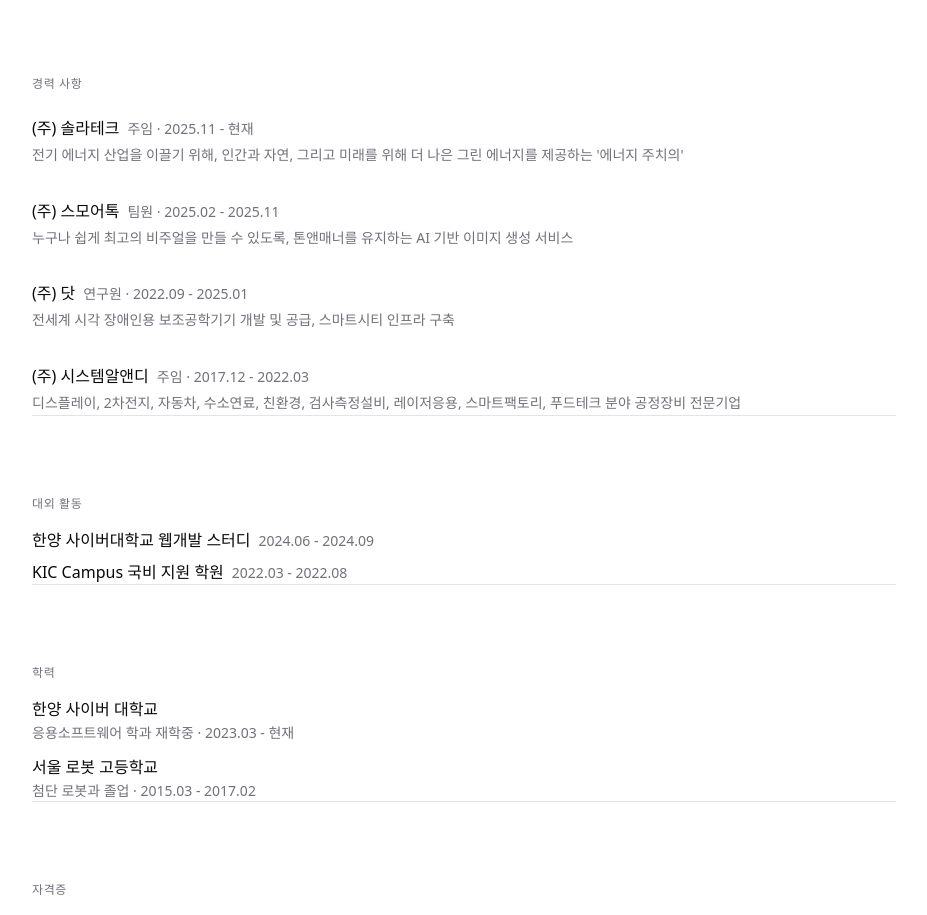
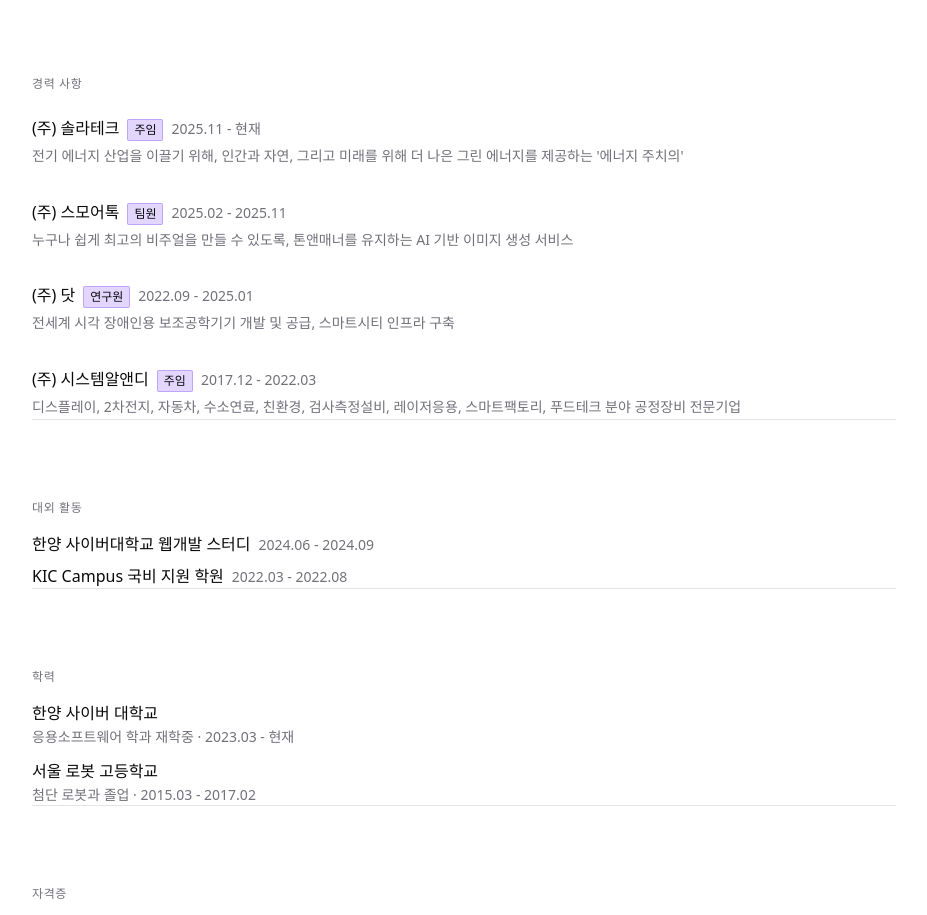
Before and after one commit to oobg/site, a React (Vite) app: page /about in a window 1280 px wide. Shown: the part 1098-2013 px from the top of the page, without its empty margins (176-1103 px from the left). Built offline with nearby package versions, Linux system fonts and the light colour scheme; a web font is replaced by a local one.

Commit message:
style: About 페이지 역할 및 기간 표시 방식 개선
- About 페이지에서 경력 역할을 코드 블록으로 감싸 시각적 강조를 추가하고, 기간을 별도의 span으로 분리하여 레이아웃을 개선함

```diff
--- a/src/pages/about/index.tsx
+++ b/src/pages/about/index.tsx
@@ -196,8 +196,11 @@ export function AboutPage() {
                   <span className="font-medium text-foreground">
                     {item.company}
                   </span>
-                  <span className="text-sm text-muted-foreground">
-                    {item.role} · {item.period}
+                  <span className="flex flex-wrap items-baseline gap-x-2 text-sm text-muted-foreground">
+                    <code className="rounded-s-sm rounded-e-sm border border-violet-500/40 bg-violet-500/25 px-1.5 py-0.5 font-mono text-xs font-medium text-foreground">
+                      {item.role}
+                    </code>
+                    <span>{item.period}</span>
                   </span>
                 </div>
                 {item.description ? (
```
